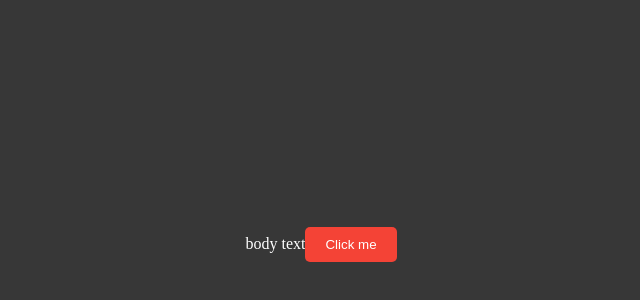
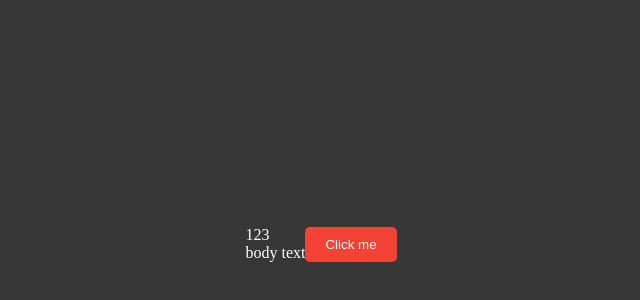
Before and after one commit to DominikKoniarz/git-branches, a plain HTML site: page index.html in a window 1280 px wide. Shown: the part 156-456 px from the top of the page, 319-959 px from the left. Drawn offline with Linux system fonts and the light colour scheme.

Commit message:
Add text above

```diff
--- a/index.html
+++ b/index.html
@@ -7,6 +7,7 @@
 		<title>Git branches</title>
 	</head>
 	<body>
+		123<br />
 		body text
 		<button>Click me</button>
 	</body>
```
